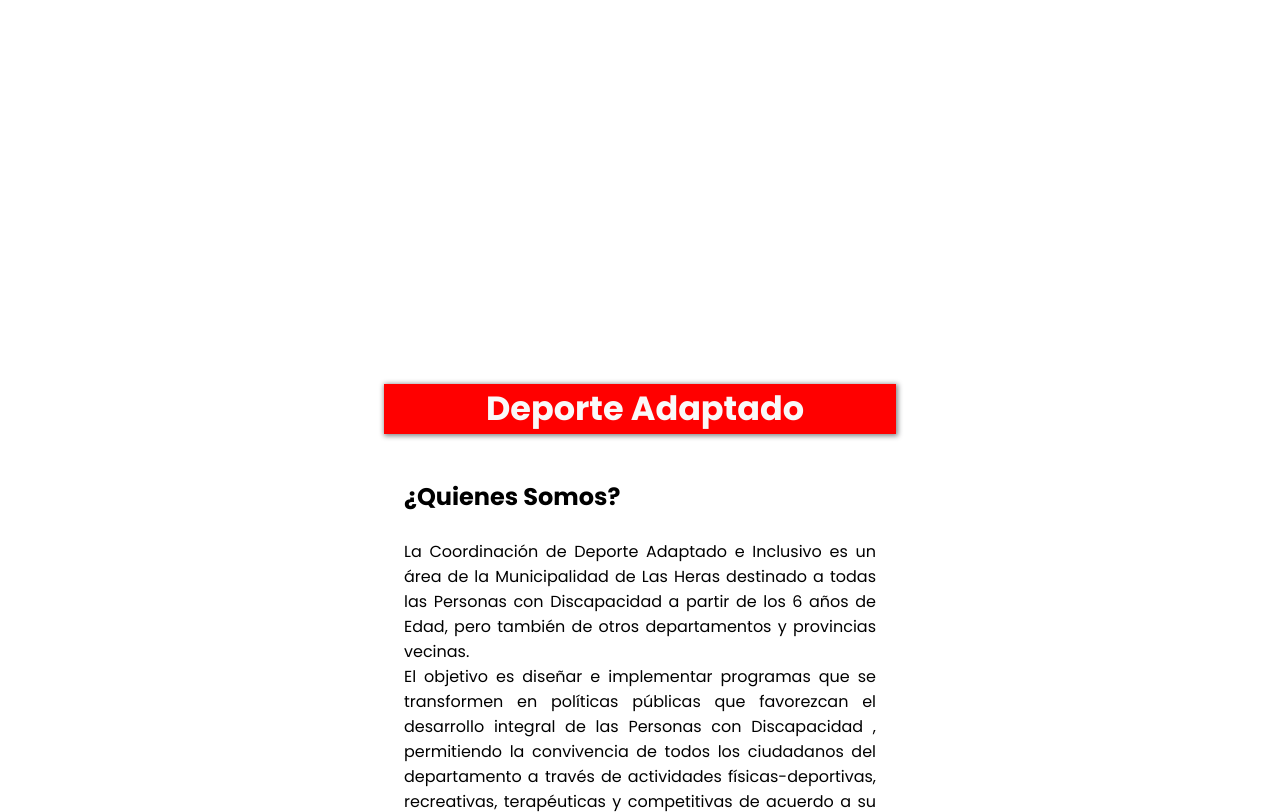
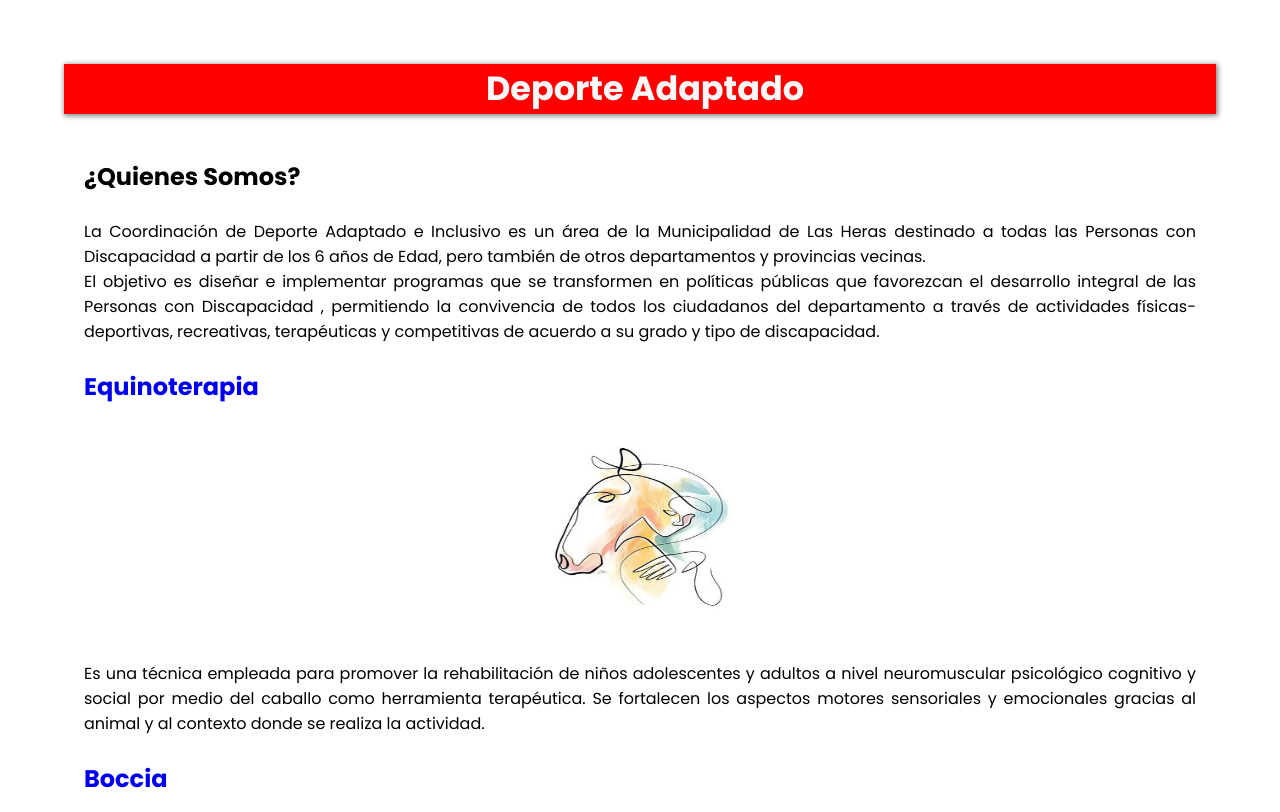
Before and after one commit to TATOIDE2583/webar, a plain HTML site: page index.html in a window 1280 px wide. Shown: the top 812 px of the page. Drawn offline with Linux system fonts and the light colour scheme; files whose address does not match are found by name.

Commit message:
Update style.css

```diff
--- a/style.css
+++ b/style.css
@@ -20,7 +20,7 @@
 body
 {
     font-family: "Poppins", sans-serif;
-    margin: 30%;
+    margin: 5%;
 }
 
 main
```
